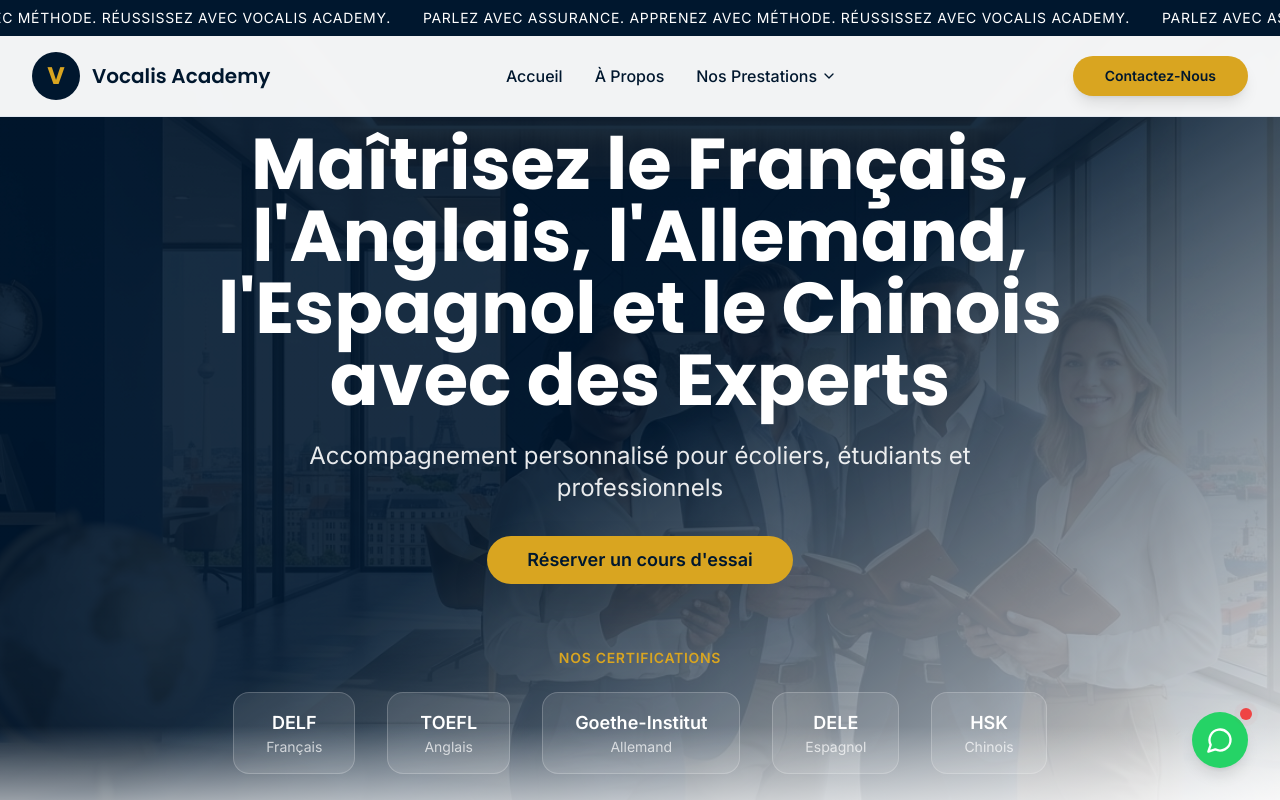
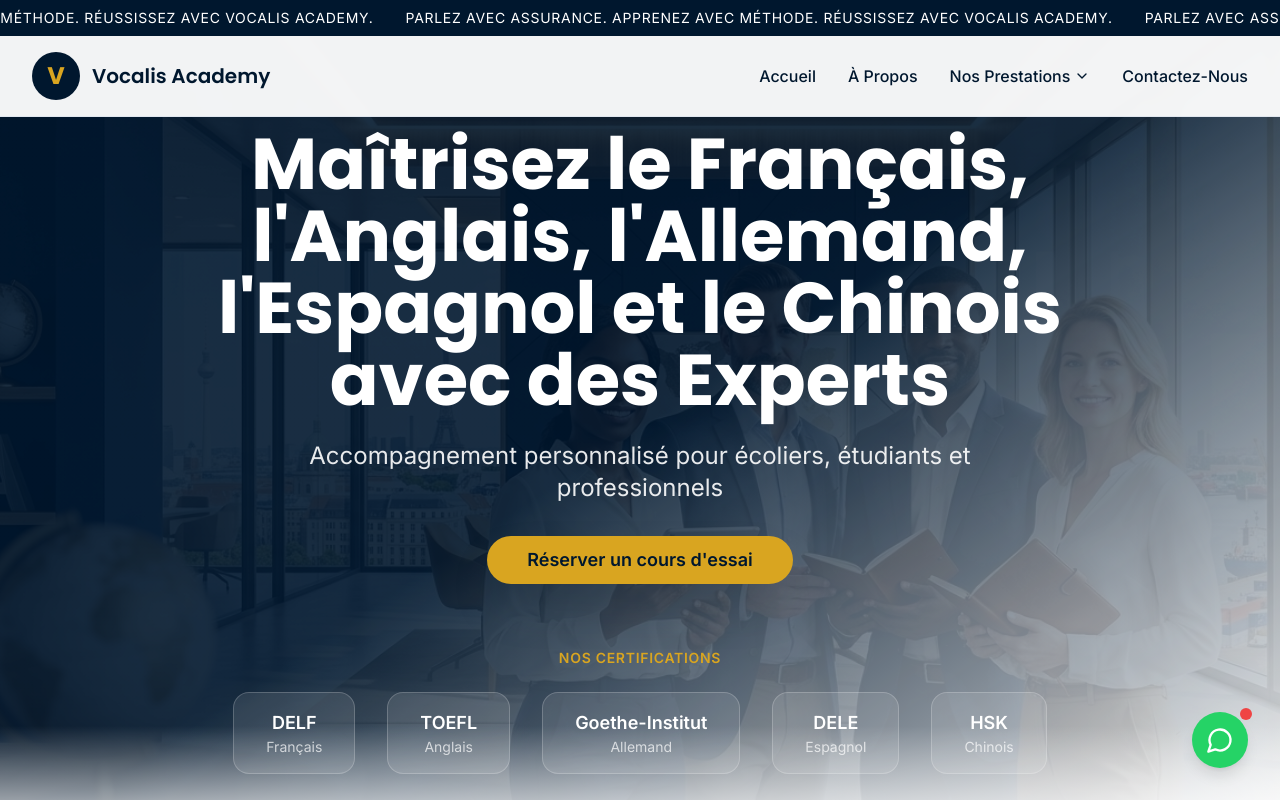
Before and after one commit to travelopportunities07-bot/sg-91c3514d-6c1c-4687-9189-9ab9e95859d6-1792160597, a Next.js app: page / in a window 1280 px wide. Shown: the top 800 px of the page. Built offline with nearby package versions, Linux system fonts and the light colour scheme.

Commit message:
feat(ui): restore contact section and update header link

```diff
--- a/src/components/Header.tsx
+++ b/src/components/Header.tsx
@@ -1,7 +1,6 @@
 import Link from "next/link";
 import { useState } from "react";
 import { ChevronDown } from "lucide-react";
-import { Button } from "@/components/ui/button";
 
 export function Header() {
   const [isServicesOpen, setIsServicesOpen] = useState(false);
@@ -76,11 +75,10 @@
                 </div>
               )}
             </div>
+            <Link href="/#contact" className="text-navy hover:text-gold transition-colors font-medium">
+              Contactez-Nous
+            </Link>
           </div>
-
-          <Button size="lg" className="bg-gold hover:bg-gold/90 text-navy font-semibold rounded-full px-8 shadow-lg">
-            Contactez-Nous
-          </Button>
         </div>
       </nav>
     </header>
--- a/src/pages/index.tsx
+++ b/src/pages/index.tsx
@@ -4,6 +4,7 @@
 import { ServicesSection } from "@/components/ServicesSection";
 import { TestimonialsSection } from "@/components/TestimonialsSection";
 import { FAQSection } from "@/components/FAQSection";
+import { ContactSection } from "@/components/ContactSection";
 import { Footer } from "@/components/Footer";
 import { WhatsAppButton } from "@/components/WhatsAppButton";
 
@@ -21,6 +22,7 @@
         <ServicesSection />
         <TestimonialsSection />
         <FAQSection />
+        <ContactSection />
       </main>
       <Footer />
       <WhatsAppButton />
```
